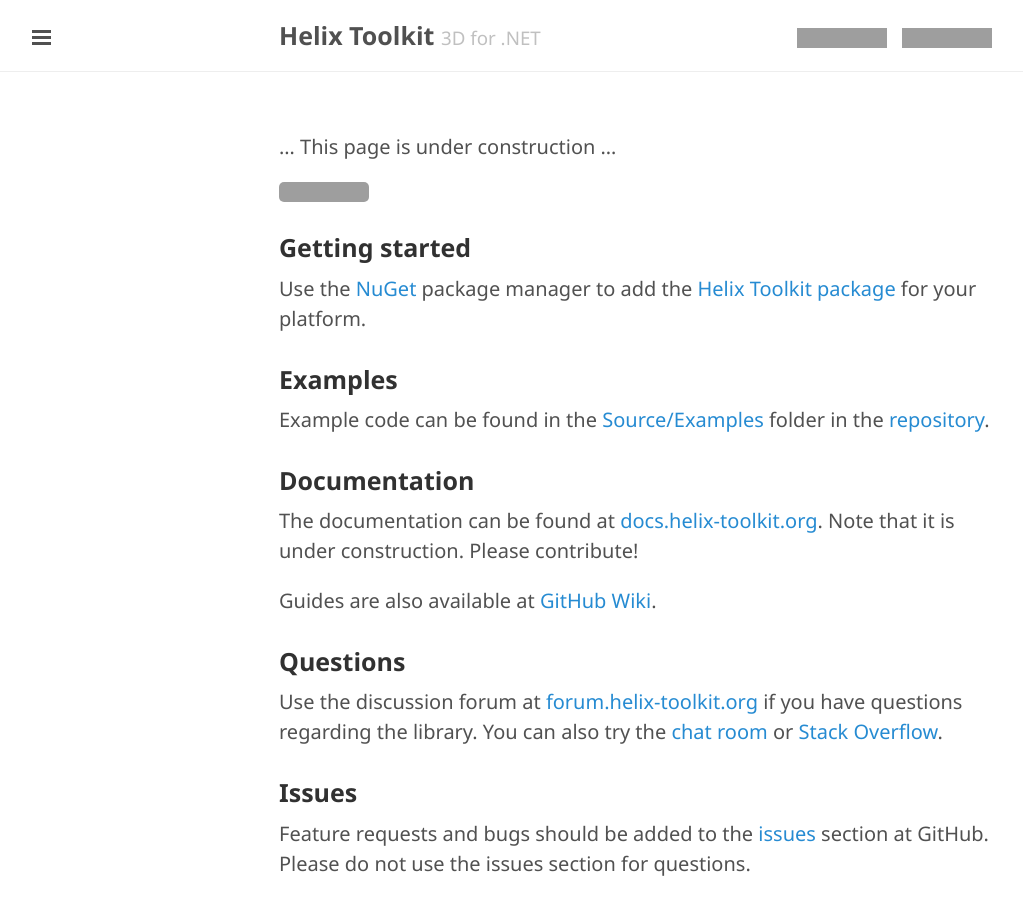
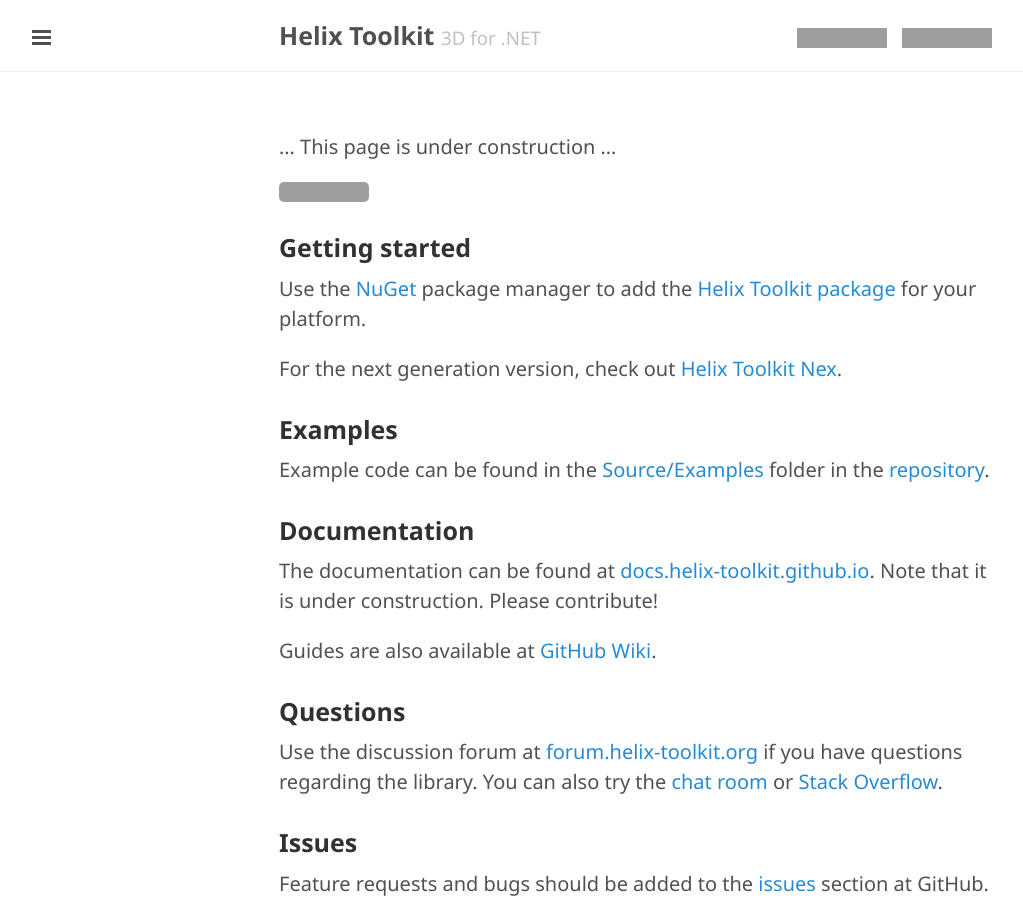
Before and after one commit to helix-toolkit/helix-toolkit.github.io, a Jekyll site: the page built from index.md, in a window 1280 px wide and 900 px high. Shown: the whole window, without its empty margins (1-1024 px from the left). Built offline with Jekyll 4.4.1, drawn with Linux system fonts in a browser that asks for light colours; grey boxes are pictures that could not be loaded.

Commit message:
Update website to use GitHub Pages links for helix-toolkit repos
Co-authored-by: holance <905577+holance@users.noreply.github.com>

```diff
--- a/_config.yml
+++ b/_config.yml
@@ -13,7 +13,7 @@ permalink: '/announcements/:title'
 title: Helix Toolkit
 tagline: '3D for .NET'
 description: 'A 3D library for .NET'
-url: http://helix-toolkit.github.io/
+url: https://helix-toolkit.github.io/
 
 author:
   name: 'Oystein Bjorke'
@@ -32,4 +32,8 @@ so : http://stackoverflow.com/questions/tagged/helix-3d-toolkit
 github:
   user: helix-toolkit
   repo: helix-toolkit
-  url: http://github.com/helix-toolkit/helix-toolkit
+  url: https://github.com/helix-toolkit/helix-toolkit
+  pages:
+    helix-toolkit: https://helix-toolkit.github.io/helix-toolkit/
+    helix-toolkit-nex: https://helix-toolkit.github.io/helix-toolkit-nex/
+    docs: https://helix-toolkit.github.io/docs/
--- a/_includes/sidebar.html
+++ b/_includes/sidebar.html
@@ -11,13 +11,16 @@
   <nav class="sidebar-nav">
     <a class="sidebar-nav-item" href="/">Home</a>
     <a class="sidebar-nav-item" href="/announcements">Announcements</a>
-    <a class="sidebar-nav-item" href="http://docs.helix-toolkit.org/">Documentation</a>
+    <a class="sidebar-nav-item" href="https://helix-toolkit.github.io/docs/">Documentation</a>
     <a class="sidebar-nav-item" href="/demos">Demos</a>
     <a class="sidebar-nav-item" href="/support">Support</a>
     <a class="sidebar-nav-item" href="/showcase">Showcase</a>
+    <span class="sidebar-nav-item" style="font-weight: bold; margin-top: 10px;">Projects</span>
+    <a class="sidebar-nav-item" href="{{ site.github.url }}">Helix Toolkit</a>
+    <a class="sidebar-nav-item" href="https://github.com/helix-toolkit/helix-toolkit-nex">Helix Toolkit Nex</a>
+    <span class="sidebar-nav-item" style="font-weight: bold; margin-top: 10px;">Resources</span>
     <a class="sidebar-nav-item" href="{{ site.build }}">Builds</a>
     <a class="sidebar-nav-item" href="{{ site.nuget }}">NuGet packages</a>
-    <a class="sidebar-nav-item" href="{{ site.github.url }}">Source code</a>
     <a class="sidebar-nav-item" href="{{ site.github.url }}/issues">Issues</a>
     <span class="sidebar-nav-item">Current version: {{ site.version }}</span>
   </nav>
--- a/index.md
+++ b/index.md
@@ -11,13 +11,15 @@ published: true
 
 Use the [NuGet] package manager to add the [Helix Toolkit package][NuGet packages] for your platform.
 
+For the next generation version, check out [Helix Toolkit Nex][helix-toolkit-nex].
+
 ### Examples
 
 Example code can be found in the [Source/Examples] folder in the [repository].
 
 ### Documentation
 
-The documentation can be found at [docs.helix-toolkit.org][docs]. Note that it is under construction. Please contribute!
+The documentation can be found at [docs.helix-toolkit.github.io][docs]. Note that it is under construction. Please contribute!
 
 Guides are also available at [GitHub Wiki][wiki].
 
@@ -58,15 +60,16 @@ The project is supported by
 [NuGet packages]: http://www.nuget.org/packages?q=helixtoolkit
 [Portable Class Library]: http://msdn.microsoft.com/en-us/library/vstudio/gg597391(v=vs.100).aspx
 
-[announcements]: http://helix-toolkit.org/announcements/
-[atom feed]: http://helix-toolkit.org/atom.xml
-[docs]: http://docs.helix-toolkit.org/
+[announcements]: https://helix-toolkit.github.io/announcements/
+[atom feed]: https://helix-toolkit.github.io/atom.xml
+[docs]: https://helix-toolkit.github.io/docs/
 [wiki]: https://github.com/helix-toolkit/helix-toolkit/wiki
 
 [repository]: https://github.com/helix-toolkit/helix-toolkit
 [Source/Examples]: https://github.com/helix-toolkit/helix-toolkit/tree/master/Source/Examples
 [contributors]: https://github.com/helix-toolkit/helix-toolkit/graphs/contributors
 [issues]: https://github.com/helix-toolkit/helix-toolkit/issues/
+[helix-toolkit-nex]: https://github.com/helix-toolkit/helix-toolkit-nex
 
 [forum.helix-toolkit.org]: http://forum.helix-toolkit.org/
 [chat room]: https://gitter.im/helix-toolkit/helix-toolkit
```
